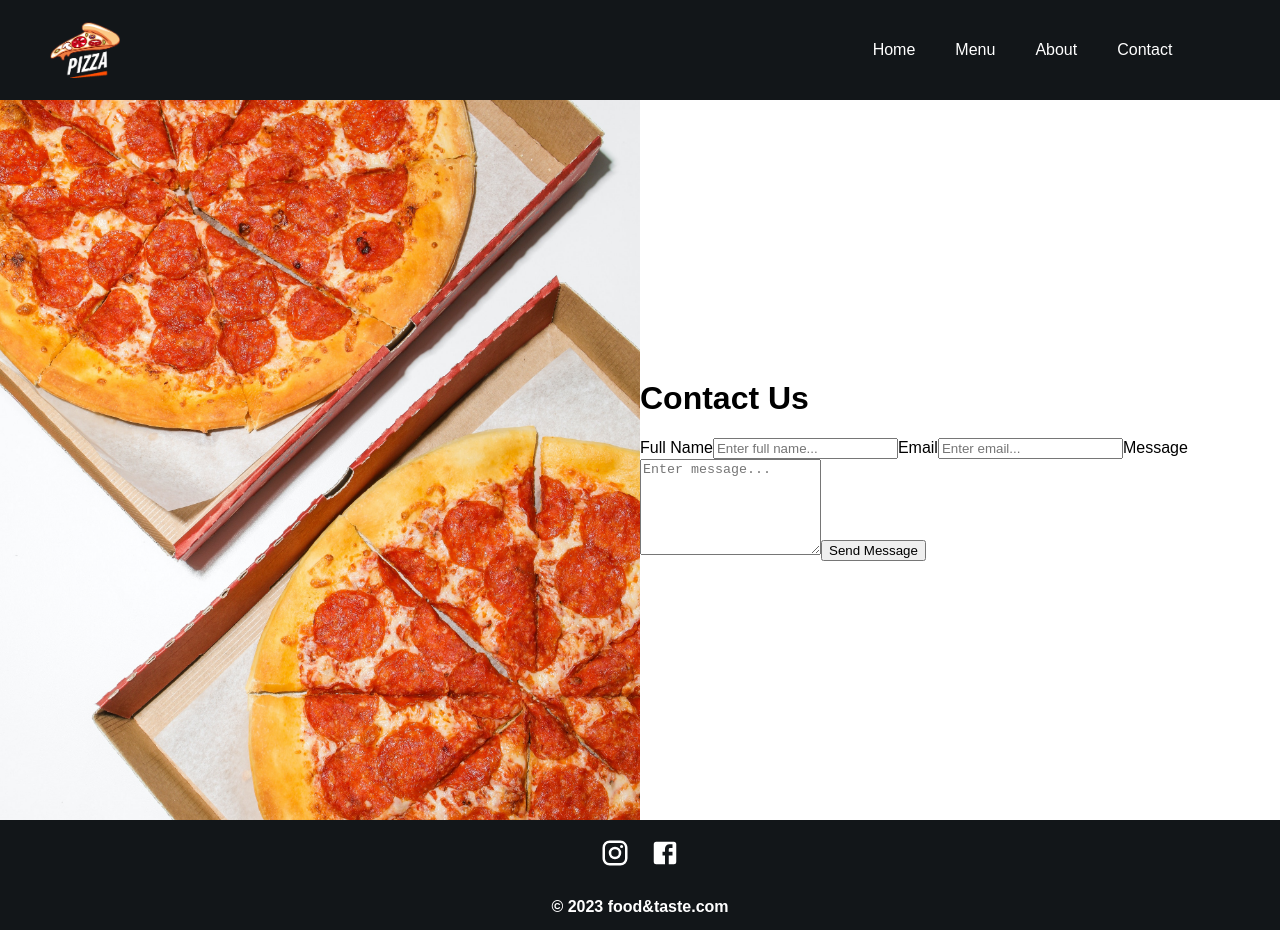
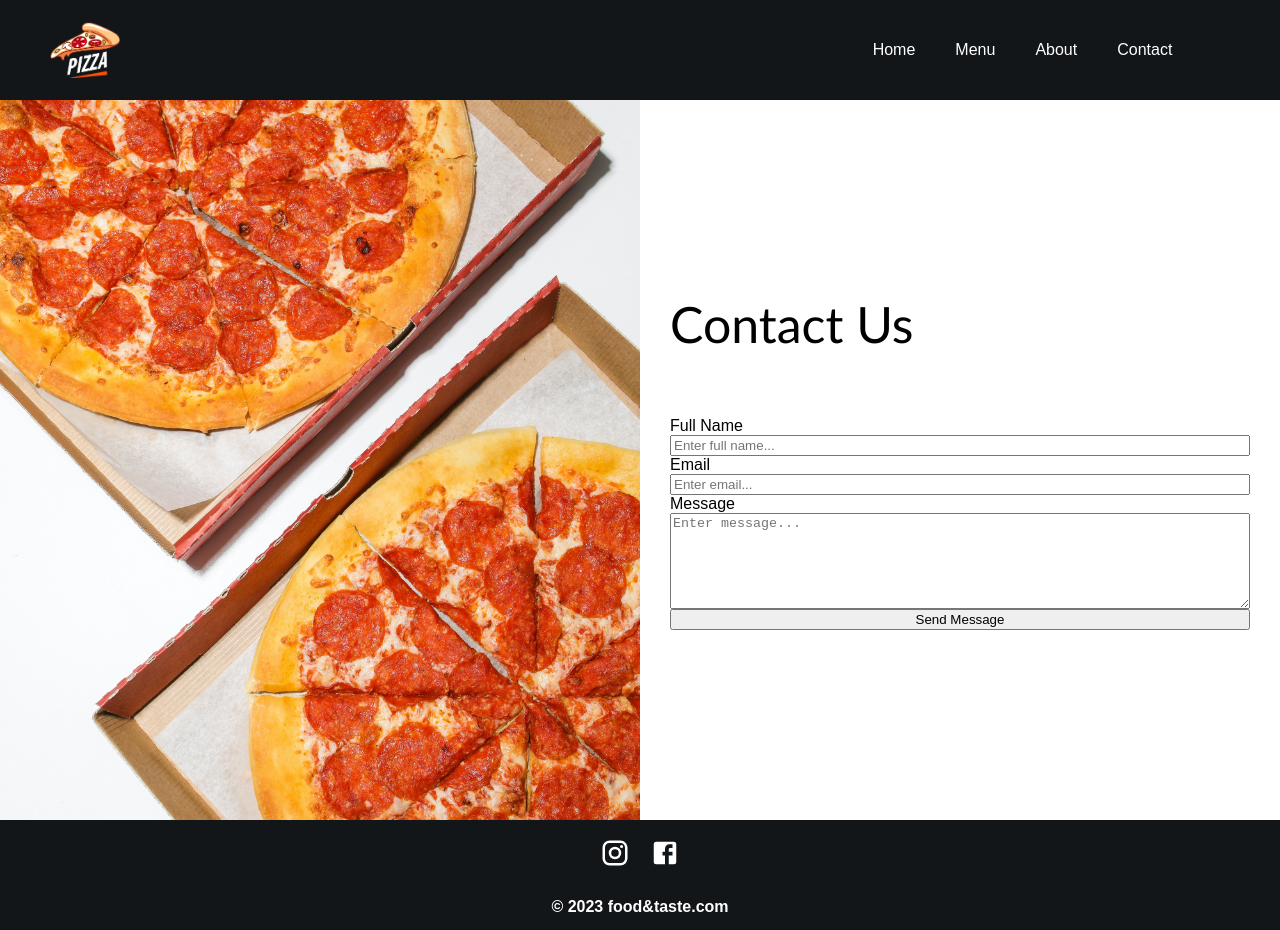
Before and after one commit to RosenGeorgievvv/food-website, a React (Create React App) app: page /contact in a window 1280 px wide. Built offline with nearby package versions, Linux system fonts and the light colour scheme.

Commit message:
Update Contact.css

```diff
--- a/src/styles/Contact.css
+++ b/src/styles/Contact.css
@@ -19,3 +19,17 @@
     flex-direction: column;
     justify-content: center;
 }
+.contact .rightSide h1 {
+    font-family: "Trebuchet MS", "Lucida Sans Unicode", "Lucida Grande",
+      "Lucida Sans", Arial, sans-serif;
+    font-weight: 10;
+    font-size: 50px;
+    margin-left: 30px;
+  }
+  form {
+    display: flex;
+    flex-direction: column;
+    width: auto;
+    height: auto;
+    padding: 30px;
+  }
```
